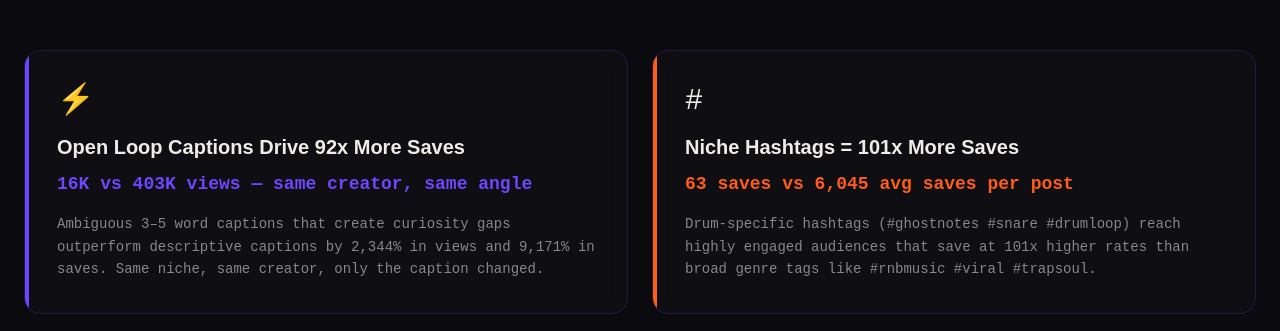
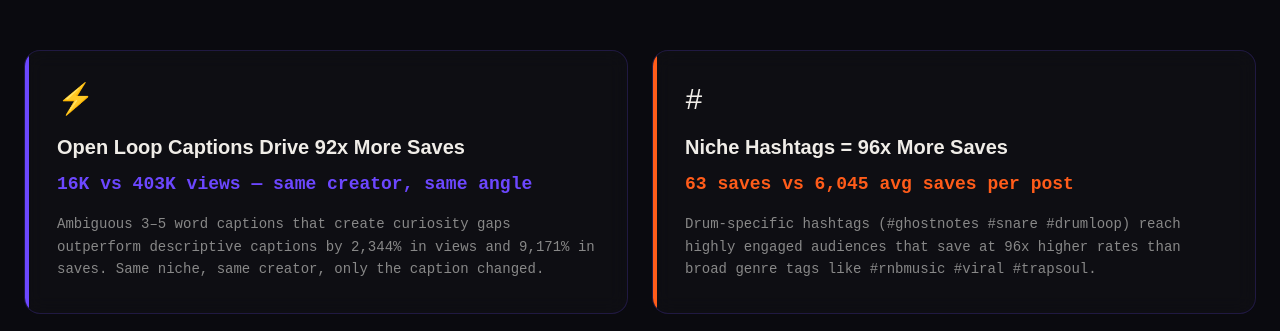
Before and after one commit to akshayiyer23/content-lab, a Next.js app: page / in a window 1280 px wide. Shown: the part 1140-1471 px from the top of the page. Built offline with nearby package versions, Linux system fonts and the light colour scheme.

Commit message:
Correct niche hashtags saves statistic
Updated the statistic for niche hashtags from 101x to 96x more saves.

```diff
--- a/app/components/KeyFindings.tsx
+++ b/app/components/KeyFindings.tsx
@@ -16,10 +16,10 @@ const findings = [
   {
     icon: '#',
     accent: '#ff5c1a',
-    title: 'Niche Hashtags = 101x More Saves',
+    title: 'Niche Hashtags = 96x More Saves',
     stat: '63 saves vs 6,045 avg saves per post',
     detail:
-      'Drum-specific hashtags (#ghostnotes #snare #drumloop) reach highly engaged audiences that save at 101x higher rates than broad genre tags like #rnbmusic #viral #trapsoul.',
+      'Drum-specific hashtags (#ghostnotes #snare #drumloop) reach highly engaged audiences that save at 96x higher rates than broad genre tags like #rnbmusic #viral #trapsoul.',
   },
   {
     icon: '🎵',
```
